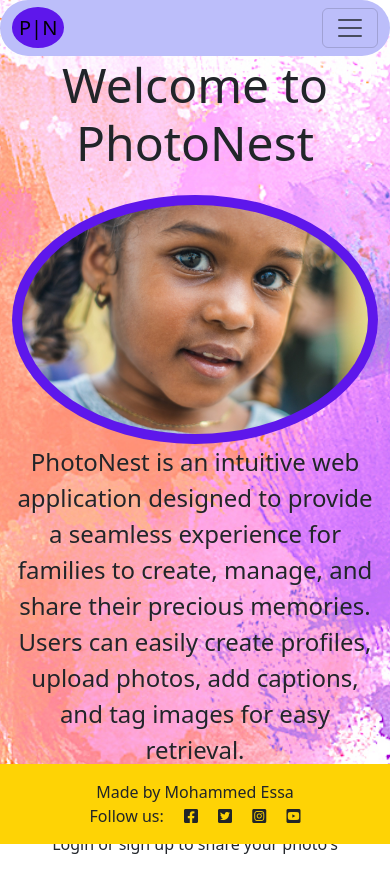
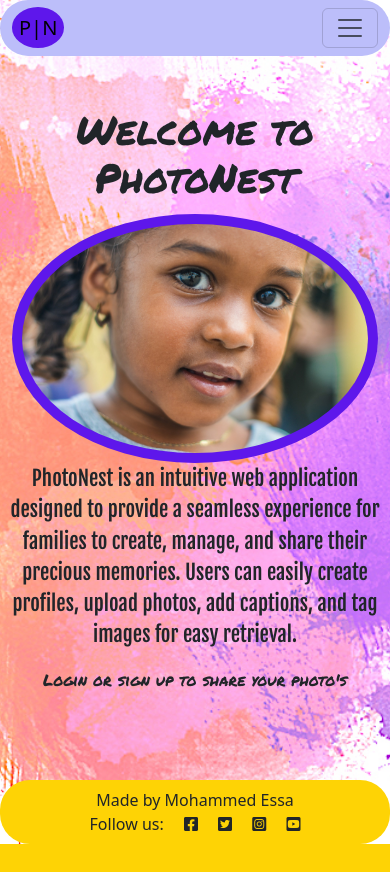
Before and after one commit to MoEssa1/PhotoNest, a Django app: template album/templates/album/index.html in a window 390 px wide. After the commit the page ends 844 px from the top, so only its background shows below. Run offline with Django 3.2, Linux system fonts and the light colour scheme; the template is opened without the code that fills it, so the values that code supplies are empty.

Commit message:
Added styles and classes to make all the pages responsive

```diff
--- a/album/templates/album/index.html
+++ b/album/templates/album/index.html
@@ -4,15 +4,15 @@
 {% block content %}
 <div class="container-fluid">
     <div class="row">
-        <div class="col-12 text-center mb-3">
+        <div class="col-12 text-center mb-1">
             <h2 class="welcome">Welcome to PhotoNest</h2>
         </div>
     </div>
-    <div class="row justify-content-evenly mb-5">
-        <div class="col-sm-12 col-md-4 col-lg-4 photo-section">
-            <img src="static/images/photos/mainphoto1.jpg" alt="A welcoming image" class="photo">
+    <div class="row mb-2">
+        <div class="d-flex justify-content-center col-sm-12 col-md-12 col-lg-12 photo-section">
+            <img src="static/images/photos/mainphoto1.jpg" alt="A welcoming image" class="photo justify-content-center">
         </div>
-        <div class="col-sm-12 col-md-4 col-lg-4 about-section">
+        <div class="d-flex col-sm-12 col-md-12 col-lg-6 offset-lg-3  p-0 about-section">
             <p>
                 PhotoNest is an intuitive web application designed to provide a seamless experience for families to
                 create, manage, and share their precious memories. Users can easily create profiles, upload photos, add
@@ -21,7 +21,7 @@
         </div>
     </div>
     <div class="row text-center">
-        <div class="col-12">
+        <div class="col-12 prompt-message">
             <p>Login or sign up to share your photo's</p>
         </div>
     </div>
--- a/album/templates/album/photo.html
+++ b/album/templates/album/photo.html
@@ -8,9 +8,9 @@
             <a href="{% url 'welcome' %}" class="btn btn-dark my-3">Go Back</a>
 
             <div class="photo-container">
-                <img style="max-width: 100%; max-height: 80%;" src="{{photo.image.url}}">
+                <img class="image" src="{{photo.image.url}}">
 
-                <p>{{photo.caption}}</p>
+                <p class="caption">{{photo.caption}}</p>
 
                 {% if request.user == photo.profile.user %}
                 <a href="{% url 'update' photo.id %}" class="btn btn-warning my-3">Edit Photo</a>
--- a/static/css/style.css
+++ b/static/css/style.css
@@ -3,10 +3,33 @@
     max-width: 100;
 }
 
+
+/* -------Font */
+.fjalla-one-regular {
+    font-family: "Fjalla One", sans-serif;
+    font-weight: 400;
+    font-style: normal;
+  }
+
+
+  .permanent-marker-regular {
+    font-family: "Permanent Marker", cursive;
+    font-weight: 400;
+    font-style: normal;
+  }
+
+  p {
+    margin: 0;
+  }
+
+
 /* -------base.html */
 nav {
     background-color: #bcbefa;
     border-radius: 30px;
+    position: fixed;
+    z-index: 1030;
+    top: 0;
 }
 
 .brand {
@@ -20,16 +43,28 @@
     background-repeat:no-repeat;
     background-position: center;
     background-size: cover;
+    min-height: 100vh;
+}
+
+main {
+    flex: 1;
+    padding-top: 70px;
 }
 
 
 footer {
     background-color: #fed305;
+    border-radius: 30px;
+    position: fixed;
+    bottom: 0;
+    z-index: 1030;
 }
 
 /* -------index.html */
 .welcome {
-    font-size: 3em;
+    font-family: 'Permanent Marker', cursive;
+    font-size: 2.5em;
+    padding-top: 10px;
 }
 
 .welcome-message {
@@ -39,7 +74,8 @@
 
 .photo-section img {
     width: 100%;
-    max-width: 500px;
+    min-width: auto;
+    max-width: 400px;
     height: auto;
     border-radius: 50%;
     object-fit: cover;
@@ -48,16 +84,21 @@
 }
 
 .about-section {
-font-size: 1.5em;
-text-align: center;
+    font-family: 'Fjalla One', sans serif;
+    font-size: 1.3em;
+    text-align: center;
+    margin-bottom: 5px;
+}
+
+
+.prompt-message p {
+    font-family: 'Permanent Marker', cursive;
+    padding-top: 5px;
 }
 
 /* --------sign in/sign out */
 
-.sign-in {
-    border: #5e17eb;
-    border-radius: 20%;
-}
+
 
 /* ----------welcome page */
 .card-container{
@@ -65,8 +106,21 @@
 }
 
 .image-preview {
-    height: 200px;
+    min-height: 150px;
+    max-height: 200px;
     object-fit: cover;
+}
+
+
+.greeting {
+    font-family: 'Permanent Marker', cursive;
+    font-size: 2rem;
+}
+
+
+.caption {
+    font-family: 'Permanent Marker', cursive;
+    font-size: 20px;
 }
 
 /* -----------image.html */
@@ -76,6 +130,6 @@
 }
 
 .photo-container img{
-    max-width: 100%;
-    max-height: 100%;
+    max-width: 700px;
+    max-height: 400px;
 }
--- a/templates/account/login.html
+++ b/templates/account/login.html
@@ -10,7 +10,7 @@
 
 
 
-<div class="container sign-in">
+<div class="container sign-in py-5">
   <div class="row">
     <div class="col-sm-12 col-md-8 col-lg-6">
       <h1>{% trans "Sign In" %}</h1>
--- a/templates/account/logout.html
+++ b/templates/account/logout.html
@@ -5,7 +5,7 @@
 {% block head_title %}{% trans "Sign Out" %}{% endblock head_title %}
 
 {% block content %}
-<div class="container sign-out">
+<div class="container sign-out py-5">
   <div class="row">
     <div class="col-sm-12 col-md-8 col-lg-6">
       <h1>{% trans "Sign Out" %}</h1>
--- a/templates/account/signup.html
+++ b/templates/account/signup.html
@@ -7,7 +7,7 @@
 {% block content %}
 
 
-<div class="container sign-in">
+<div class="container sign-in py-5">
   <div class="row">
     <div class="col-sm-12 col-md-8 col-lg-6">
       <h1>{% trans "Sign Up" %}</h1>
--- a/templates/base.html
+++ b/templates/base.html
@@ -12,9 +12,10 @@
     <meta name="viewport" content="width=device-width, initial-scale=1.0">
     <title>Django-Setup</title>
     <!-- Google Fonts CSS -->
-    <link rel="preconnect" href="https://fonts.gstatic.com">
-    <link href="https://fonts.googleapis.com/css2?family=Roboto:wght@300&display=swap" rel="stylesheet">
-    <link href="https://fonts.googleapis.com/css2?family=Lato:wght@300;700&display=swap" rel="stylesheet">
+    <link rel="preconnect" href="https://fonts.googleapis.com">
+    <link rel="preconnect" href="https://fonts.gstatic.com" crossorigin>
+    <link href="https://fonts.googleapis.com/css2?family=Fjalla+One&family=Permanent+Marker&display=swap" rel="stylesheet">
+
 
     <!-- Font Awesome CSS -->
     <link rel="stylesheet" href="https://cdnjs.cloudflare.com/ajax/libs/font-awesome/5.15.3/css/all.min.css">
@@ -29,7 +30,7 @@
 
 <body class="d-flex flex-column min-vh-100 main-bg">
     <!-- Navigation  -->
-    <nav class="navbar navbar-expand-lg navbar-light">
+    <nav class="navbar navbar-expand-lg navbar-light fixed-top">
         <div class="container-fluid">
             <a class="navbar-brand" href="{% url 'home' %}"><span class="brand">P<span
                         class="thin">|N</span></span></a>
@@ -44,6 +45,10 @@
                             href="{% url 'home' %}">Home</a>
                     </li>
                     {% if user.is_authenticated %}
+                    <li class="nav-item">
+                        <a class="nav-link {% if request.path == logout_url %}active{% endif %}" aria-current="page"
+                            href="{% url 'welcome' %}">Album</a>
+                    </li>
                     <li class="nav-item">
                         <a class="nav-link {% if request.path == logout_url %}active{% endif %}" aria-current="page"
                             href="{% url 'account_logout' %}">Logout</a>
@@ -67,11 +72,11 @@
     </nav>
 
     <!-- Alert Message -->
-    <div class="container">
+    <div class="container pt-5">
         <div class="row">
             <div class="col-md-8 offset-md-2">
                 {% for message in messages %}
-                <div class="alert {{ message.tags }} alert-dismissible fade show" id="msg" role="alert">
+                <div class="alert alert-dark {{ message.tags }} alert-dismissible fade show" id="msg" role="alert">
                     {{ message | safe }}
                     <button type="button" class="btn-close btn-primary" data-bs-dismiss="alert" aria-label="Close"></button>
                 </div>
@@ -81,14 +86,14 @@
     </div>
 
     <!-- Main section -->
-     <main class="flex-shrink-0">
+     <main class="flex-shrink-0 pt-5">
     {% block content %}
     <!-- Content Goes here -->
     {% endblock content %}
     </main>
 
     <!-- Footer -->
-    <footer class="footer mt-auto py-3 dark-bg fixed-bottom">
+    <footer class="footer mt-auto py-2 dark-bg fixed-bottom">
         <p class="m-0 text-center">Made by Mohammed Essa</p>
         <p class="m-0 text-center">Follow us: <i class="fab fa-facebook-square ms-3"></i>
             <i class="fab fa-twitter-square ms-3"></i>
```
Also changed, not shown: album/templates/album/welcome_page.html (+6 -6 lines).
